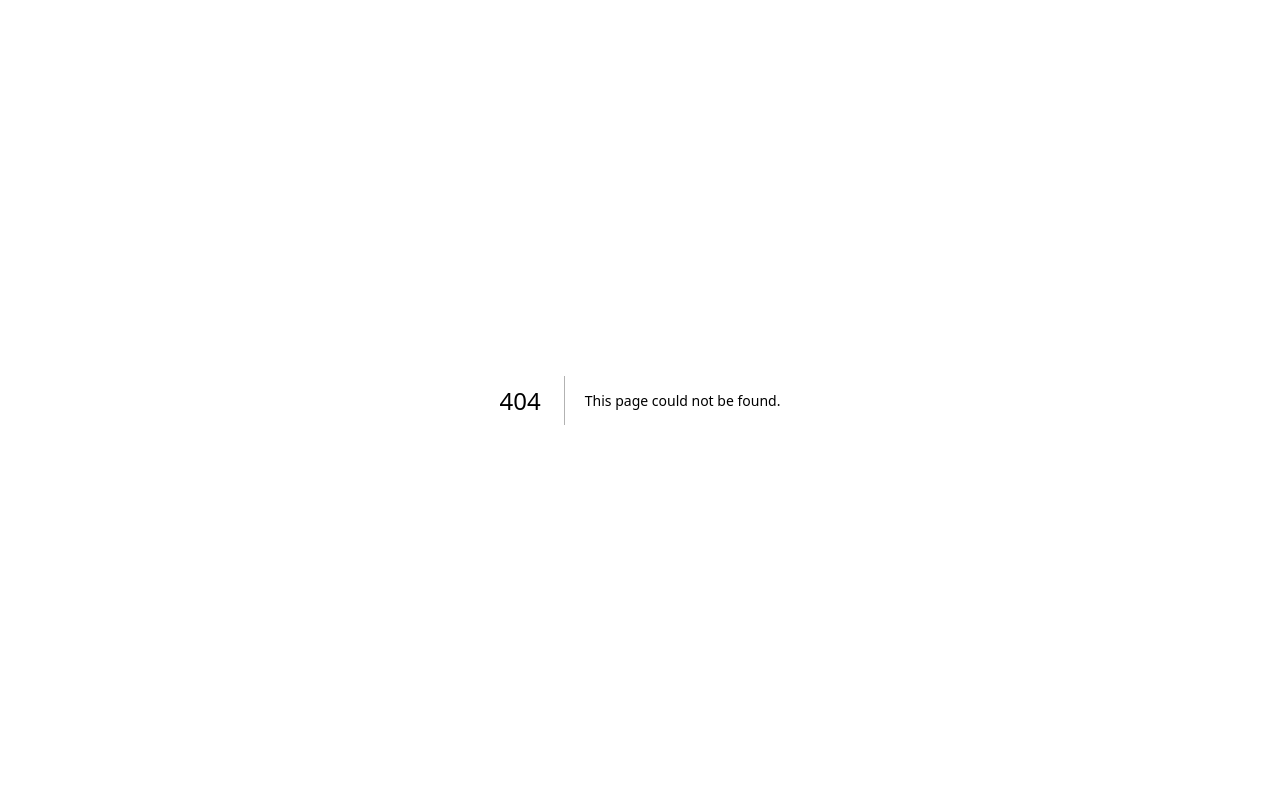
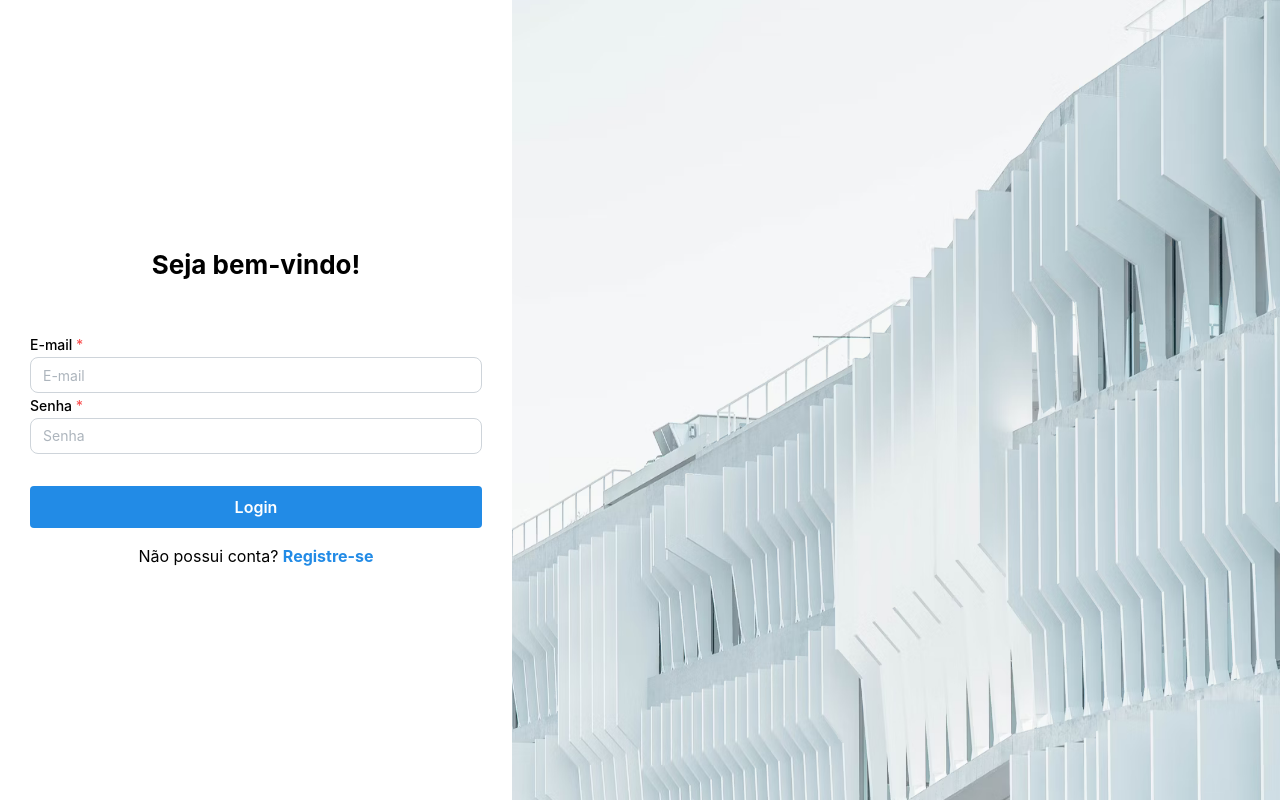
Before and after one commit to NaMedidaFatec/NaMedidaUI, a Next.js app: page / in a window 1280 px wide. Before the commit this address had no page. Built offline with nearby package versions, Linux system fonts and the light colour scheme.

Commit message:
fix: Novos componentes na tela de login

```diff
--- a/src/app/layout.jsx
+++ b/src/app/layout.jsx
@@ -5,8 +5,8 @@ import '@mantine/core/styles.css';
 import { ColorSchemeScript, MantineProvider } from '@mantine/core';
 
 export const metadata = {
-  title: 'My Mantine app',
-  description: 'I have followed setup instructions carefully',
+  title: 'Na Medida',
+  description: 'Teste',
 };
 
 export default function RootLayout({ children }) {
--- /dev/null
+++ b/src/app/page.tsx
@@ -0,0 +1,90 @@
+"use client";
+
+import React from "react";
+import { ErrorMessage, Field, Form, withFormik } from "formik";
+import UserValidation from "./validations/login";
+import { User } from "./model/user";
+import UserService from "./services/user";
+import {
+  Button,
+  Container,
+  Input,
+  Paper,
+  Title,
+} from "./components/general";
+import * as Yup from "yup";
+import { Anchor, Image, Text } from "@mantine/core";
+
+const Login = (props: any) => {
+  const { errors, values, handleChange, handleSubmit, handleBlur } = props;
+  return (
+    <Form onSubmit={handleSubmit}>
+      <Container fluid display='flex' h='100vh' px={0} style={{ alignItems: 'center' }}>
+        <Paper  radius={0} px={30} w='40%'>
+
+          <Title order={2} ta="center" mt="md" mb={50}>
+            Seja bem-vindo!
+          </Title>
+
+          <Input
+            name="email"
+            value={values.email}
+            label="E-mail"
+            placeholder="E-mail"
+            onChange={handleChange}
+            onBlur={handleBlur}
+            validate={errors.email}
+            required
+            type={undefined}
+            sufixComponent={undefined}
+          />
+
+          <Input
+            name="senha"
+            value={values.senha}
+            label="Senha"
+            placeholder="Senha"
+            onChange={handleChange}
+            onBlur={handleBlur}
+            validate={errors.senha}
+            required
+            type={undefined}
+            sufixComponent={undefined}
+          />
+
+          <Button fullWidth mt="xl" size="md" type="submit">
+            Login
+          </Button>
+
+          <Text ta="center" mt="md">
+            Não possui conta?{' '}
+            <Anchor href="#" fw={700}>
+              Registre-se
+            </Anchor>
+          </Text>
+
+        </Paper>
+
+        <Image
+          fit='fill'
+          w='auto'
+          maw='60%'
+          h='100%'
+          src="/loginImage.png" />
+      </Container>
+    </Form>
+  );
+};
+
+export default withFormik({
+  validateOnChange: false,
+  validateOnBlur: false,
+  mapPropsToValues: () => new User(),
+  validationSchema: UserValidation,
+  handleSubmit: async (values: User, { setStatus }) => {
+    const result = await UserService.signin(new User(values));
+    if (result) {
+      setStatus(true);
+    }
+  },
+})(Login);
```
